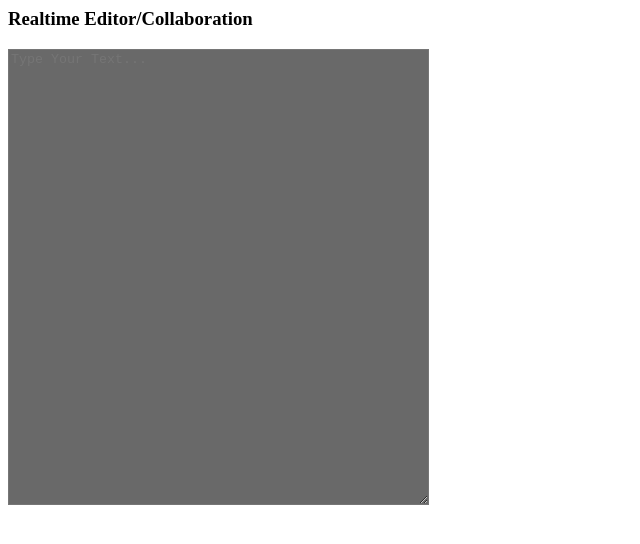
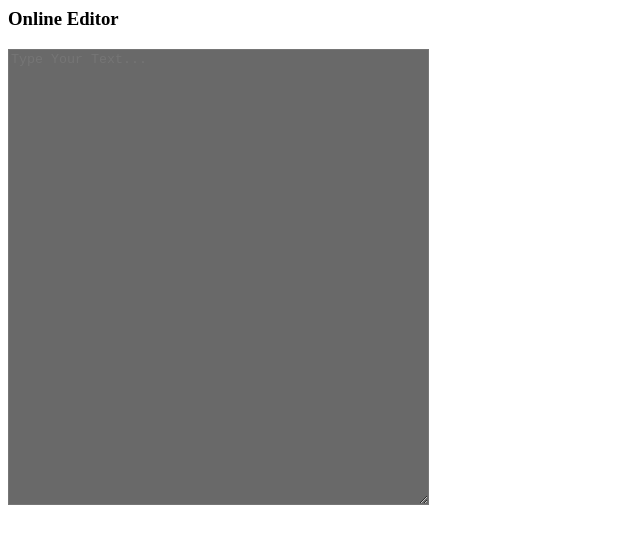
Before and after one commit to rajsinghudr/online-editor, a website: page public/index.html in a window 1280 px wide. Shown: the whole page, without its empty margins (0-640 px from the left). Drawn offline with Linux system fonts and the light colour scheme; no server answers.

Commit message:
UI formatting

```diff
--- a/public/index.html
+++ b/public/index.html
@@ -1,6 +1,6 @@
 <html>
-<title>Realtime Editor/Collaboration</title><body>
-    <h3>Realtime Editor/Collaboration</h3>
+<title>Online Editor</title><body>
+    <h3>Online Editor</h3>
     <div>
         <textarea rows="30" cols="50" id="editor" style="background-color:dimgrey;color:white" placeholder="Type Your Text..."></textarea>
     </div>
```
